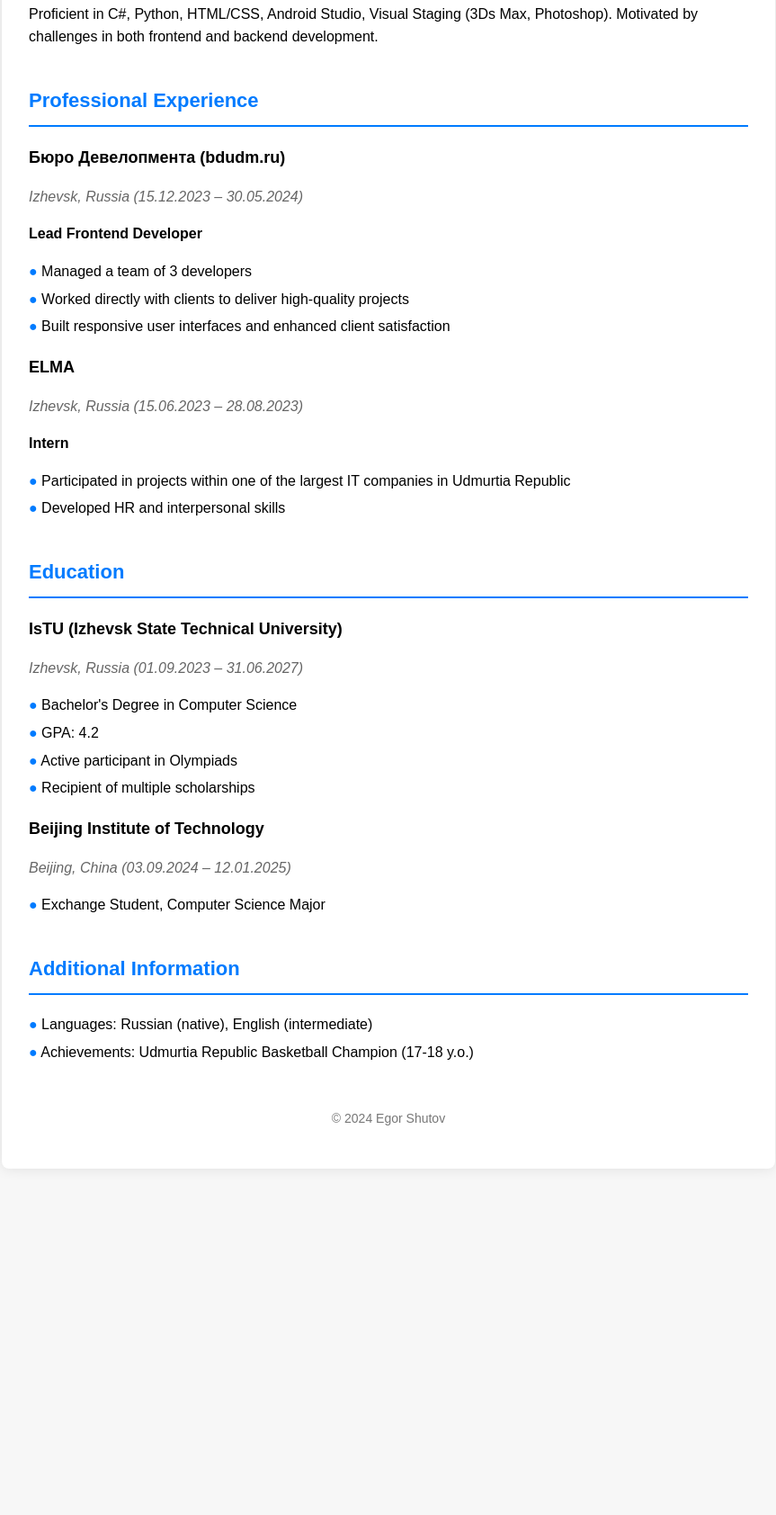
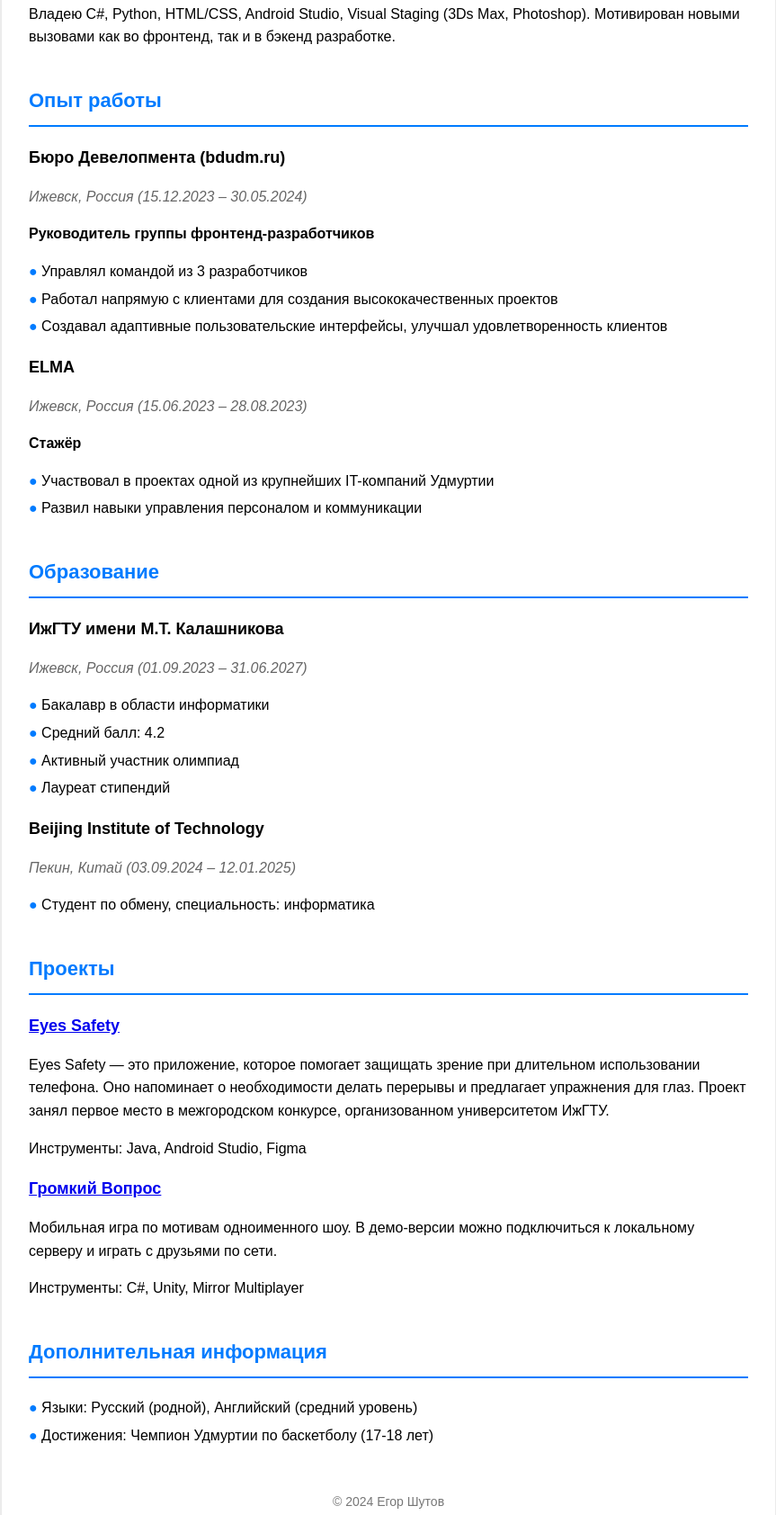
Before and after one commit to Griboriu/egorshutov.github.io, a plain HTML site: page index.html in a window 1280 px wide. Shown: the part 344-2028 px from the top of the page at 90% size, without its empty margins (208-1071 px from the left). Before the commit the page ends 1683 px from the top, so only its background shows below. Drawn offline with Linux system fonts and the light colour scheme.

Commit message:
Update index.html

```diff
--- a/index.html
+++ b/index.html
@@ -1,9 +1,9 @@
 <!DOCTYPE html>
-<html lang="en">
+<html lang="ru">
 <head>
     <meta charset="UTF-8">
     <meta name="viewport" content="width=device-width, initial-scale=1.0">
-    <title>Egor Shutov - CV</title>
+    <title>Егор Шутов - Резюме</title>
     <style>
         body {
             font-family: 'Arial', sans-serif;
@@ -67,17 +67,6 @@
             content: "● ";
             color: #007bff;
         }
-        .section-title {
-            font-size: 22px;
-            margin-bottom: 15px;
-            color: #007bff;
-        }
-        .achievements {
-            margin-top: 10px;
-        }
-        .achievements ul {
-            padding-left: 20px;
-        }
         .footer {
             text-align: center;
             color: #777;
@@ -90,69 +79,81 @@
 
 <div class="container">
     <header>
-        <h1>Egor Shutov</h1>
+        <h1>Егор Шутов</h1>
         <div class="contact">
-            <p>Beijing, China</p>
-            <p>Tel.: +8613051825268</p>
-            <p>E-mail: <a href="mailto:egor.shutov.ru@gmail.com">egor.shutov.ru@gmail.com</a></p>
+            <p>Пекин, Китай</p>
+            <p>Тел.: +8613051825268</p>
+            <p>Email: <a href="mailto:egor.shutov.ru@gmail.com">egor.shutov.ru@gmail.com</a></p>
         </div>
     </header>
 
     <section class="summary">
-        <h2>Summary</h2>
-        <p>Proficient in C#, Python, HTML/CSS, Android Studio, Visual Staging (3Ds Max, Photoshop). Motivated by challenges in both frontend and backend development.</p>
+        <h2>Обо мне</h2>
+        <p>Владею C#, Python, HTML/CSS, Android Studio, Visual Staging (3Ds Max, Photoshop). Мотивирован новыми вызовами как во фронтенд, так и в бэкенд разработке.</p>
     </section>
 
     <section class="experience">
-        <h2>Professional Experience</h2>
+        <h2>Опыт работы</h2>
 
         <h3>Бюро Девелопмента (bdudm.ru)</h3>
-        <p class="location">Izhevsk, Russia (15.12.2023 – 30.05.2024)</p>
-        <p class="position">Lead Frontend Developer</p>
+        <p class="location">Ижевск, Россия (15.12.2023 – 30.05.2024)</p>
+        <p class="position">Руководитель группы фронтенд-разработчиков</p>
         <ul>
-            <li>Managed a team of 3 developers</li>
-            <li>Worked directly with clients to deliver high-quality projects</li>
-            <li>Built responsive user interfaces and enhanced client satisfaction</li>
+            <li>Управлял командой из 3 разработчиков</li>
+            <li>Работал напрямую с клиентами для создания высококачественных проектов</li>
+            <li>Создавал адаптивные пользовательские интерфейсы, улучшал удовлетворенность клиентов</li>
         </ul>
 
         <h3>ELMA</h3>
-        <p class="location">Izhevsk, Russia (15.06.2023 – 28.08.2023)</p>
-        <p class="position">Intern</p>
+        <p class="location">Ижевск, Россия (15.06.2023 – 28.08.2023)</p>
+        <p class="position">Стажёр</p>
         <ul>
-            <li>Participated in projects within one of the largest IT companies in Udmurtia Republic</li>
-            <li>Developed HR and interpersonal skills</li>
+            <li>Участвовал в проектах одной из крупнейших IT-компаний Удмуртии</li>
+            <li>Развил навыки управления персоналом и коммуникации</li>
         </ul>
     </section>
 
     <section class="education">
-        <h2>Education</h2>
+        <h2>Образование</h2>
 
-        <h3>IsTU (Izhevsk State Technical University)</h3>
-        <p class="location">Izhevsk, Russia (01.09.2023 – 31.06.2027)</p>
+        <h3>ИжГТУ имени М.Т. Калашникова</h3>
+        <p class="location">Ижевск, Россия (01.09.2023 – 31.06.2027)</p>
         <ul>
-            <li>Bachelor's Degree in Computer Science</li>
-            <li>GPA: 4.2</li>
-            <li>Active participant in Olympiads</li>
-            <li>Recipient of multiple scholarships</li>
+            <li>Бакалавр в области информатики</li>
+            <li>Средний балл: 4.2</li>
+            <li>Активный участник олимпиад</li>
+            <li>Лауреат стипендий</li>
         </ul>
 
         <h3>Beijing Institute of Technology</h3>
-        <p class="location">Beijing, China (03.09.2024 – 12.01.2025)</p>
+        <p class="location">Пекин, Китай (03.09.2024 – 12.01.2025)</p>
         <ul>
-            <li>Exchange Student, Computer Science Major</li>
+            <li>Студент по обмену, специальность: информатика</li>
         </ul>
     </section>
 
+    <section class="projects">
+        <h2>Проекты</h2>
+
+        <h3><a href="https://t.me/eyessafety">Eyes Safety</a></h3>
+        <p>Eyes Safety — это приложение, которое помогает защищать зрение при длительном использовании телефона. Оно напоминает о необходимости делать перерывы и предлагает упражнения для глаз. Проект занял первое место в межгородском конкурсе, организованном университетом ИжГТУ.</p>
+        <p>Инструменты: Java, Android Studio, Figma</p>
+
+        <h3><a href="https://t.me/loudquestiondemo">Громкий Вопрос</a></h3>
+        <p>Мобильная игра по мотивам одноименного шоу. В демо-версии можно подключиться к локальному серверу и играть с друзьями по сети.</p>
+        <p>Инструменты: C#, Unity, Mirror Multiplayer</p>
+    </section>
+
     <section class="additional-info">
-        <h2>Additional Information</h2>
+        <h2>Дополнительная информация</h2>
         <ul>
-            <li>Languages: Russian (native), English (intermediate)</li>
-            <li>Achievements: Udmurtia Republic Basketball Champion (17-18 y.o.)</li>
+            <li>Языки: Русский (родной), Английский (средний уровень)</li>
+            <li>Достижения: Чемпион Удмуртии по баскетболу (17-18 лет)</li>
         </ul>
     </section>
 
     <footer class="footer">
-        <p>© 2024 Egor Shutov</p>
+        <p>© 2024 Егор Шутов</p>
     </footer>
 </div>
 
```
